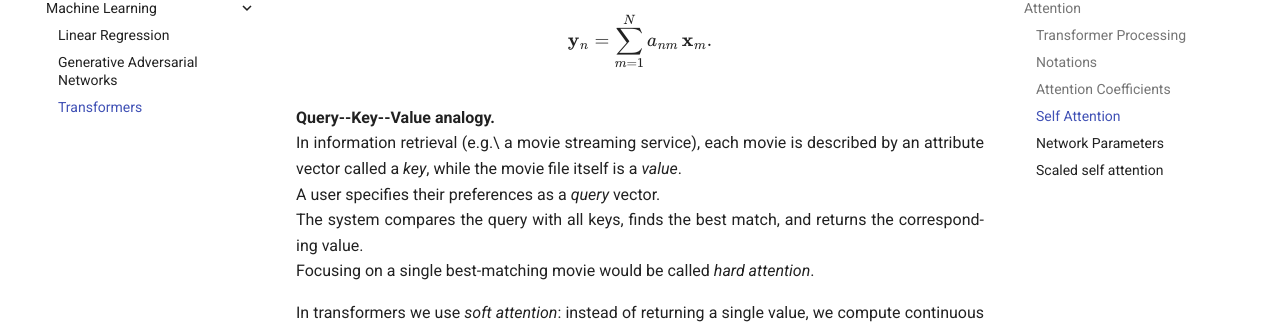
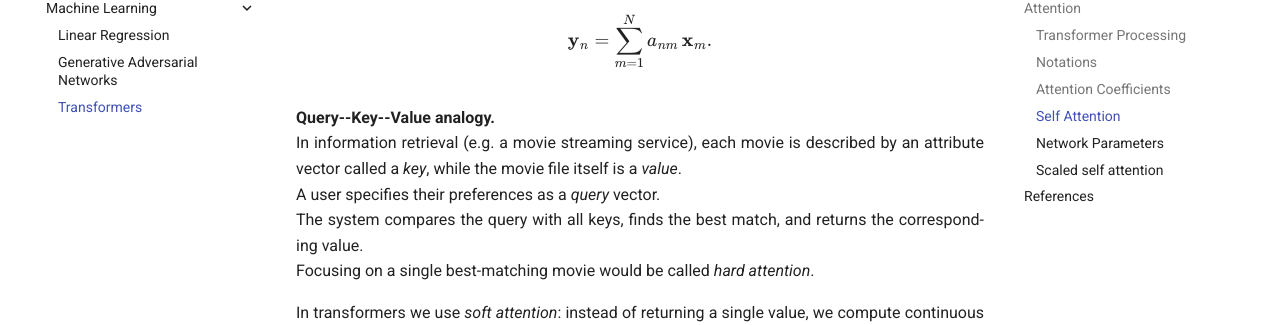
Before and after one commit to pj1911/my-wiki, an MkDocs documentation site: the page built from docs/Transformers.md, in a window 1280 px wide and 900 px high, scrolled down 3303 px. Shown: the part 127-452 px from the top of the window. Built offline with MkDocs 1.6.1 and Material for MkDocs 9.7.7, drawn with Linux system fonts in a browser that asks for light colours; some of the changed text lies outside the part shown.

Commit message:
Update Transformers.md

```diff
--- a/docs/Transformers.md
+++ b/docs/Transformers.md
@@ -105,7 +105,7 @@
 $$
 
 **Query--Key--Value analogy.**
-In information retrieval (e.g.\ a movie streaming service), each movie is
+In information retrieval (e.g. a movie streaming service), each movie is
 described by an attribute vector called a *key*, while the movie file
 itself is a *value*.
 A user specifies their preferences as a *query* vector.
@@ -298,7 +298,7 @@
 =\sum_{t=1}^{D_k}\mathrm{Var}(q_t k_t)=D_k,
 $$
 
-and the typical magnitude (std.\ dev.) is \(\sqrt{D_k}\). Larger \(D_k\) therefore
+and the typical magnitude (std. dev.) is \(\sqrt{D_k}\). Larger \(D_k\) therefore
 pushes logits to larger scales, sharpening the softmax and shrinking gradients.
 
 **Fix.** Normalize logits by their standard deviation:
@@ -320,3 +320,6 @@
 This is *scaled* dot-product self-attention. (Even when the independence/variance
 assumptions are only approximate, this scaling acts like a principled temperature
 that stabilizes training.)
+
+## References
+- Bishop, C. M., & Bishop, H. (2023). Transformers. In Deep Learning: Foundations and Concepts (pp. 357-406). Cham: Springer International Publishing.
```
